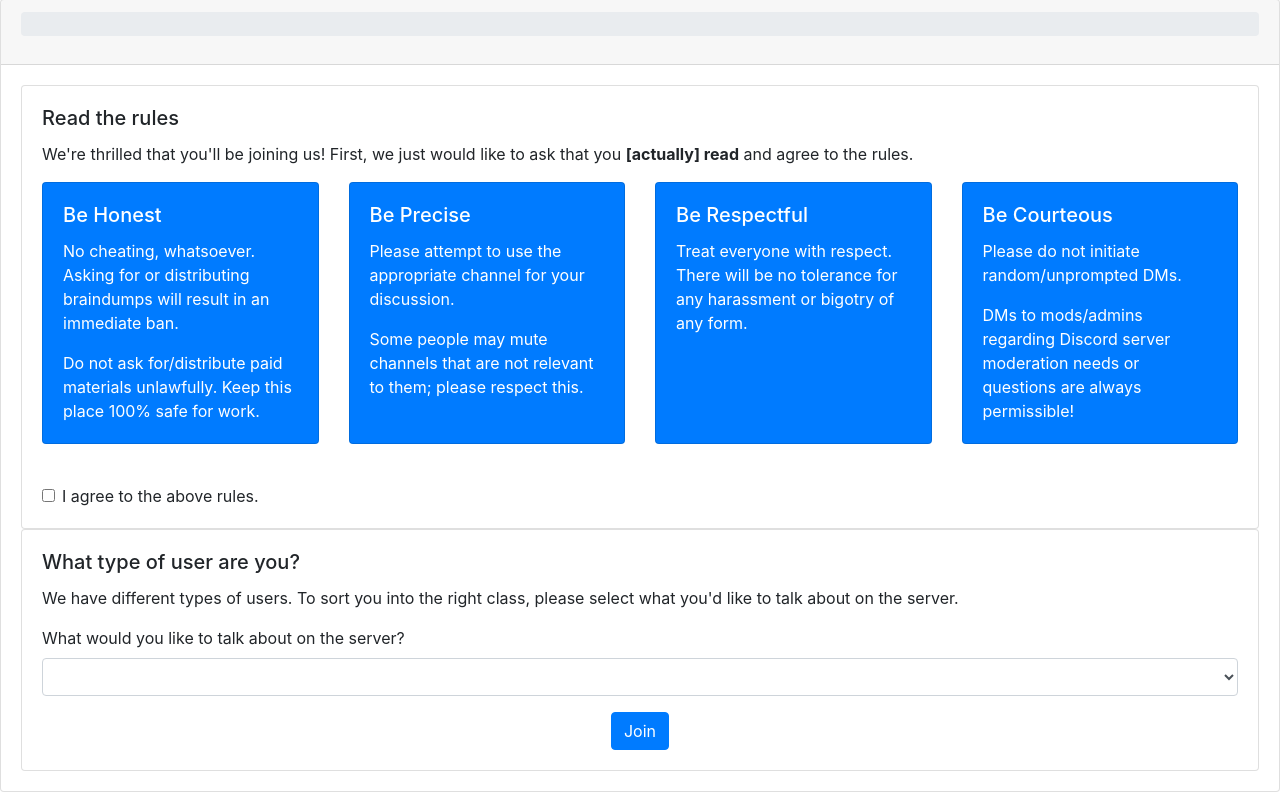
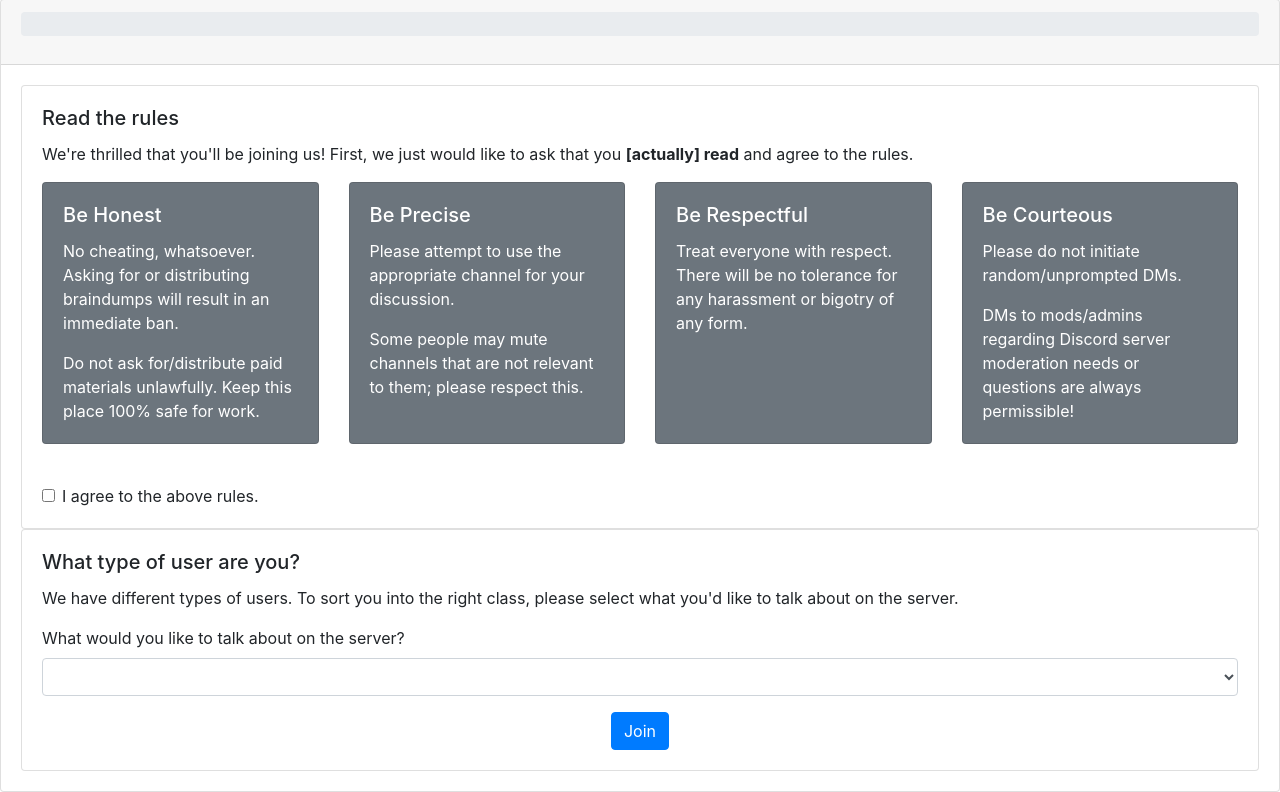
Before and after one commit to disnog/netranger-web, a Flask app: template nrweb/templates/join.html in a window 1280 px wide. Shown: the part 57-849 px from the top of the page. Run offline with Flask 2, Linux system fonts and the light colour scheme; the template is opened without the code that fills it, so the values that code supplies are empty; parts of the project's set-up code (start-up, migrations or seed data) failed here and were passed over; some libraries are stand-ins or nearby versions.

Commit message:
Client-side join layout complete

```diff
--- a/nrweb/templates/general-rules.html
+++ b/nrweb/templates/general-rules.html
@@ -1,5 +1,5 @@
 <div class="card-deck">
-    <div class="card text-white bg-primary">
+    <div class="card text-white bg-secondary">
         <div class="card-body">
             <h5 class="card-title">Be Honest</h5>
             <p class="card-text">No cheating, whatsoever. Asking for or distributing braindumps will result in an
@@ -8,20 +8,20 @@
                 work.</p>
         </div>
     </div>
-    <div class="card text-white bg-primary">
+    <div class="card text-white bg-secondary">
         <div class="card-body">
             <h5 class="card-title">Be Precise</h5>
             <p class="card-text">Please attempt to use the appropriate channel for your discussion.</p>
             <p class="card-text">Some people may mute channels that are not relevant to them; please respect this.</p>
         </div>
     </div>
-    <div class="card text-white bg-primary">
+    <div class="card text-white bg-secondary">
         <div class="card-body">
             <h5 class="card-title">Be Respectful</h5>
             <p class="card-text">Treat everyone with respect. There will be no tolerance for any harassment or bigotry of any form.</p>
         </div>
     </div>
-    <div class="card text-white bg-primary">
+    <div class="card text-white bg-secondary">
         <div class="card-body">
             <h5 class="card-title">Be Courteous</h5>
             <p class="card-text">Please do not initiate random/unprompted DMs.</p>
--- a/nrweb/templates/join.html
+++ b/nrweb/templates/join.html
@@ -7,11 +7,11 @@
         $("#fullmember-info").hide();
         $('#userclass').on('change', function () {
             if (this.value == 'Member') {
-                $("#fullmember-info").show();
-                $("#periphery-info").hide();
+                $("#periphery-info").hide("slow");
+                $("#fullmember-info").show("slow");
             } else if (this.value == "periphery") {
-                $("#periphery-info").show();
-                $("#fullmember-info").hide();
+                $("#fullmember-info").hide("slow");
+                $("#periphery-info").show("slow");
             }
         });
     });
--- a/nrweb/templates/member-rules.html
+++ b/nrweb/templates/member-rules.html
@@ -1,5 +1,5 @@
 <div class="card-deck">
-    <div class="card text-white bg-primary">
+    <div class="card text-white bg-secondary">
         <div class="card-body">
             <h5 class="card-title">Be Relevant</h5>
             <p class="card-text">Outside of optional Periphery channels, no:</p>
```
